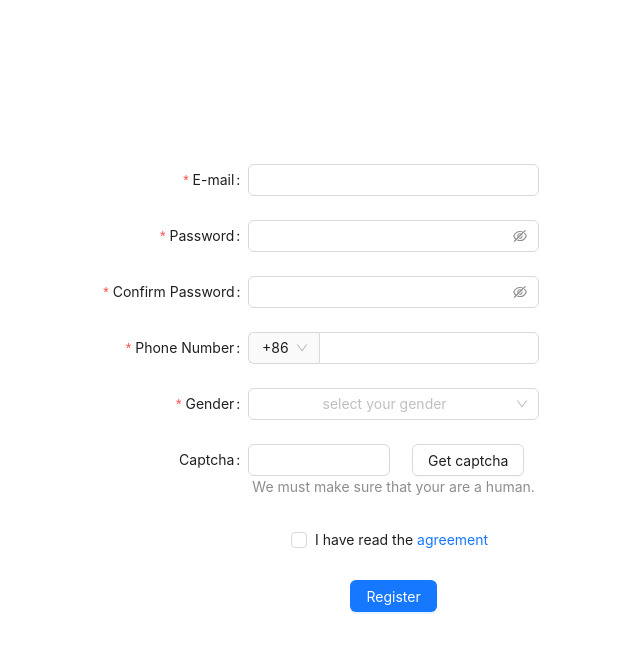
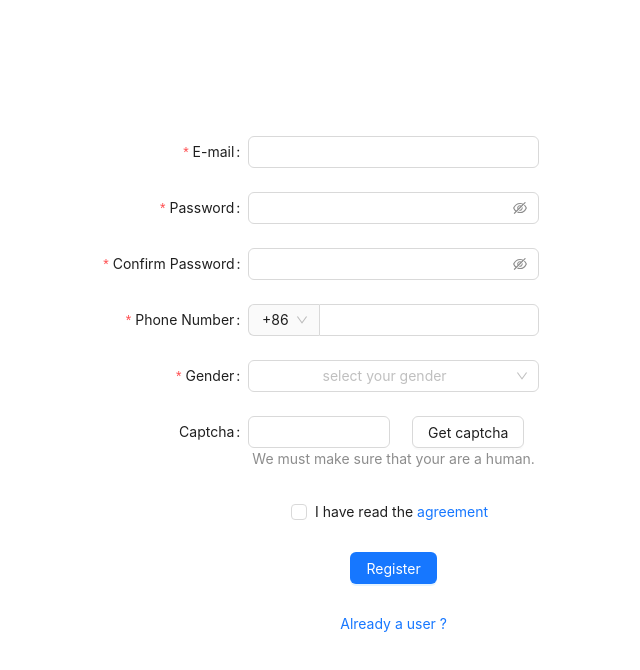
Before and after one commit to oyosied/streaming-website, a React (Create React App) app: page /register in a window 1280 px wide. Shown: the top 670 px of the page, without its empty margins (319-959 px from the left). Built offline with nearby package versions, Linux system fonts and the light colour scheme.

Commit message:
deleting keys

```diff
--- a/src/pages/register.js
+++ b/src/pages/register.js
@@ -1,17 +1,7 @@
 import React, { useState } from "react";
-import {
-  AutoComplete,
-  Button,
-  Cascader,
-  Checkbox,
-  Col,
-  Form,
-  Input,
-  InputNumber,
-  Row,
-  Select,
-} from "antd";
+import { Button, Checkbox, Col, Form, Input, Row, Select } from "antd";
 import CenteredDiv from "../utils/components/CenteredDiv";
+import {Link} from "react-router-dom";
 const { Option } = Select;
 
 const formItemLayout = {
@@ -238,6 +228,9 @@ const RegistrationForm = () => {
             Register
           </Button>
         </Form.Item>
+        <Form.Item {...tailFormItemLayout}>
+          <Link to="/login">Already a user ?</Link>
+        </Form.Item>
       </Form>
     </CenteredDiv>
   );
```
